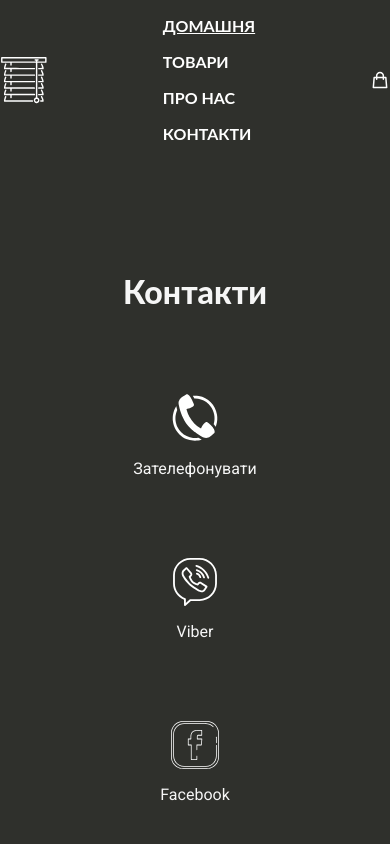
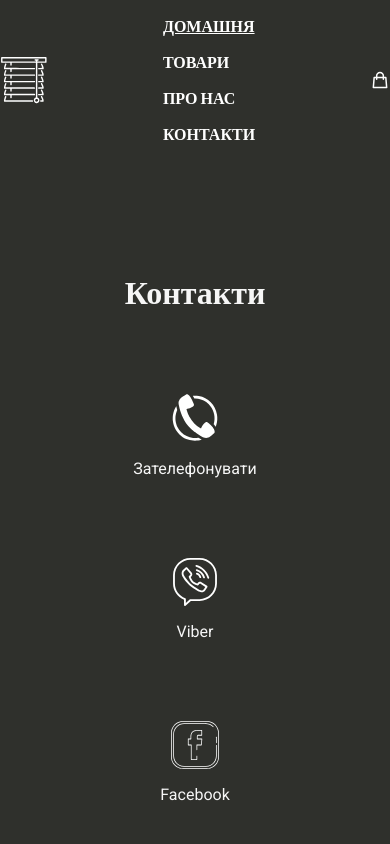
Before and after one commit to dlubenchenko/ShtoraDecora, a plain HTML site: page shop.html in a window 390 px wide. Shown: the top 844 px of the page. Drawn offline with Linux system fonts and the light colour scheme.

Commit message:
responsive

```diff
--- a/shop.html
+++ b/shop.html
@@ -5,6 +5,9 @@
     <meta name="viewport" content="width=device-width, initial-scale=1.0">
     <link rel="stylesheet" href="./css/reset.css">
     <link rel="stylesheet" href="./css/styles.css">
+    <link rel="preconnect" href="https://fonts.googleapis.com">
+    <link rel="preconnect" href="https://fonts.gstatic.com" crossorigin>
+    <link href="https://fonts.googleapis.com/css2?family=Lato:ital,wght@0,100;0,300;0,400;0,700;0,900;1,100;1,300;1,400;1,700;1,900&family=Montserrat:ital,wght@0,100;0,200;0,300;0,400;0,500;0,600;0,700;0,800;0,900;1,100;1,200;1,300;1,400;1,500;1,600;1,700;1,800;1,900&family=Roboto:ital,wght@0,100;0,300;0,400;0,500;0,700;0,900;1,100;1,300;1,400;1,500;1,700;1,900&display=swap" rel="stylesheet">
     <title>SD</title>
 </head>
 <body>
```
